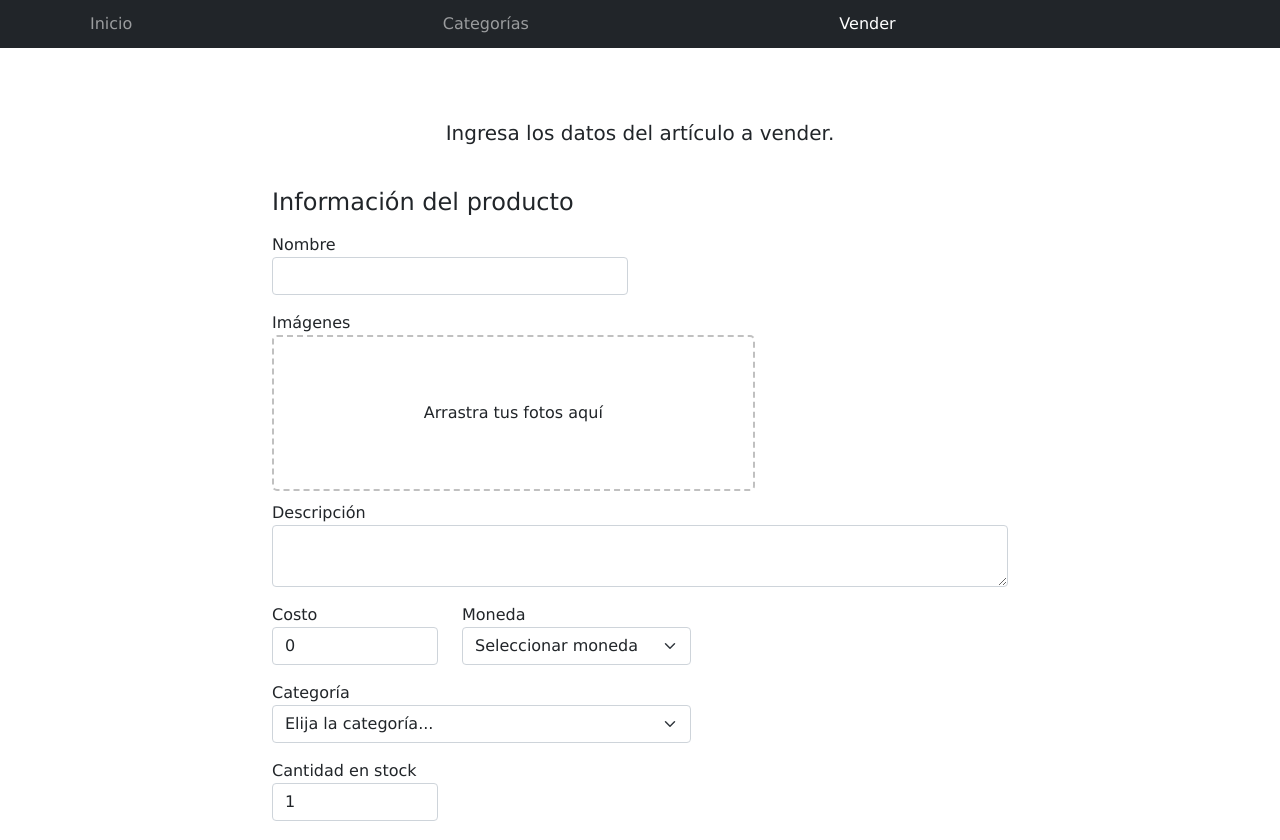
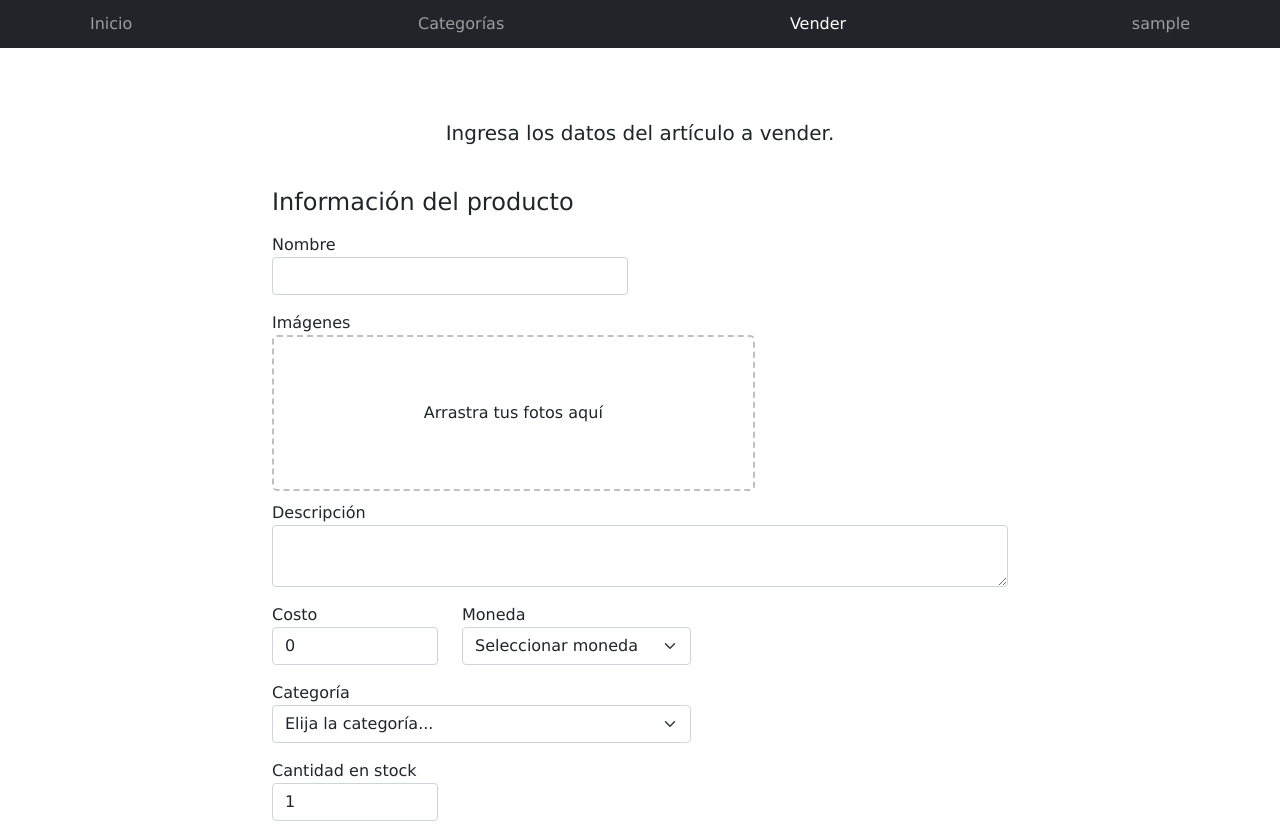
Before and after one commit to kevin259819/workspace, a plain HTML site: page sell.html in a window 1280 px wide. Shown: the top 840 px of the page. Drawn offline with Linux system fonts and the light colour scheme; sample sign-in values are in the browser's storage.

Commit message:
nombre de usuario aparece en todas las páginas

```diff
--- /dev/null
+++ b/js/navbar.js
@@ -0,0 +1,12 @@
+document.addEventListener("DOMContentLoaded", function () {
+  // Traigo el nombre de usuario guardado en localStorage durante el login
+  const nombreUsuario = localStorage.getItem("username");
+
+  // Si hay un usuario, lo pongo en el span de la barra
+  if (nombreUsuario) {
+    const nombreElemento = document.getElementById("nombre-usuario");
+    if (nombreElemento) {
+      nombreElemento.textContent = nombreUsuario;
+    }
+  }
+});
--- a/sell.html
+++ b/sell.html
@@ -30,6 +30,7 @@
             <a class="nav-link active" href="sell.html">Vender</a>
           </li>
           <li class="nav-item">
+            <span class="nav-link" id="nombre-usuario"></span> <!-- Span vacío donde después se va a mostrar el nombre del usuario -->
           </li>
         </ul>
       </div>
@@ -225,6 +226,7 @@
   <script src="js/dropzone.js"></script>
   <script src="js/init.js"></script>
   <script src="js/sell.js"></script>
+  <script src="js/navbar.js"></script>
 </body>
 
 </html>
```
Also changed, not shown: cart.html (+2 -0 lines), categories.html (+2 -0 lines), index.html (+1 -0 lines), js/index.js (+0 -7 lines), my-profile.html (+2 -0 lines), product-info.html (+2 -0 lines), products.html (+2 -0 lines).
